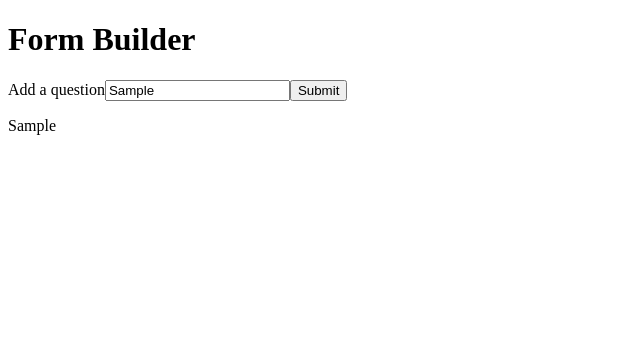
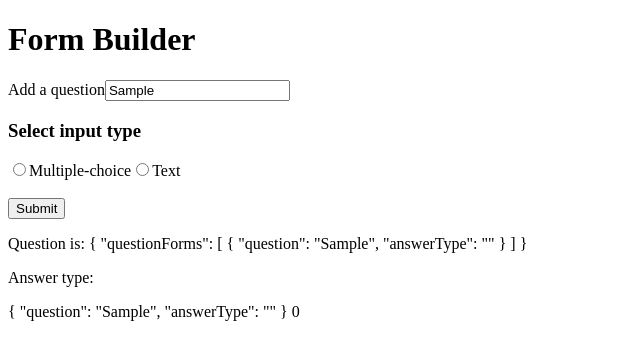
Before and after one commit to azaespa/XaltiusAcademy, an Angular app in the folder sb-refactor/: page / in a window 1280 px wide. Both pictures are taken after typing "Sample" into the empty fields and a click on the button "Submit". Shown: the top 360 px of the page, without its empty margins (0-640 px from the left). Built offline with nearby package versions, Linux system fonts and the light colour scheme.

Commit message:
formgroup in surveyform

```diff
--- a/sb-refactor/angular.json
+++ b/sb-refactor/angular.json
@@ -94,5 +94,8 @@
         }
       }
     }
+  },
+  "cli": {
+    "analytics": false
   }
 }
--- a/sb-refactor/src/app/form-builder/form-builder.component.html
+++ b/sb-refactor/src/app/form-builder/form-builder.component.html
@@ -2,5 +2,15 @@
 <form [formGroup]="questionForm" (ngSubmit)="sendForm()">
     <label for="question">Add a question</label>
     <input type="text" name="question" formControlName="question">
+    <br>
+
+    <h3>Select input type</h3>
+    <input type="radio" name="answerType" value="multiple-choice" formControlName="answerType">
+    <label>Multiple-choice</label>
+    <input type="radio" name="answerType" value="text" formControlName="answerType">
+    <label>Text</label>
+    <br>
+
+    <br>
     <button type="submit">Submit</button>
 </form>
--- a/sb-refactor/src/app/form-builder/form-builder.component.ts
+++ b/sb-refactor/src/app/form-builder/form-builder.component.ts
@@ -20,6 +20,7 @@ export class FormBuilderComponent implements OnInit {
   ngOnInit(): void {
     this.questionForm = this.formBuilder.group({
       question: [''],
+      answerType: ['']
     });
   }
 
--- a/sb-refactor/src/app/survey-form/survey-form.component.html
+++ b/sb-refactor/src/app/survey-form/survey-form.component.html
@@ -1 +1,9 @@
-<p>{{ question }}</p>
+<p>Question is: {{ surveyForm.value | json }}</p>
+<p>Answer type: {{ answerType }}</p>
+<div [formGroup]="surveyForm">
+    <div formArrayName="questionForms">
+        <div *ngFor="let qf of questionForms.controls; let i = index" [formGroupName]="i">
+            {{ qf.value | json }} {{i}}
+        </div>
+    </div>
+</div>
--- a/sb-refactor/src/app/survey-form/survey-form.component.ts
+++ b/sb-refactor/src/app/survey-form/survey-form.component.ts
@@ -1,5 +1,6 @@
 import { Component, OnInit } from '@angular/core';
 import { DataService } from '../data.service';
+import { FormGroup, FormArray, FormBuilder } from '@angular/forms';
 
 @Component({
   selector: 'app-survey-form',
@@ -8,14 +9,29 @@ import { DataService } from '../data.service';
 })
 export class SurveyFormComponent implements OnInit {
   question: string = 'test';
+  answerType: string = '';
 
-  constructor(private dataService: DataService) {}
+  surveyForm: FormGroup = new FormGroup({});
+
+  constructor(private dataService: DataService, private formBuilder: FormBuilder) {}
 
   ngOnInit(): void {
+    this.surveyForm = this.formBuilder.group({
+      questionForms: this.formBuilder.array([])
+    })
     this.dataService.questionForm.subscribe({
       next: (dataValue) => {
-        this.question = dataValue.value['question'];
+        // this.question = dataValue.value['question'];
+        // this.answerType = dataValue.value['answerType'];
+        this.questionForms.push(this.formBuilder.group({
+          question: dataValue.value['question'],
+          answerType: dataValue.value['answerType']
+        }))
       },
     });
   }
+
+  get questionForms(): FormArray {
+    return this.surveyForm.controls['questionForms'] as FormArray;
+  }
 }
```
